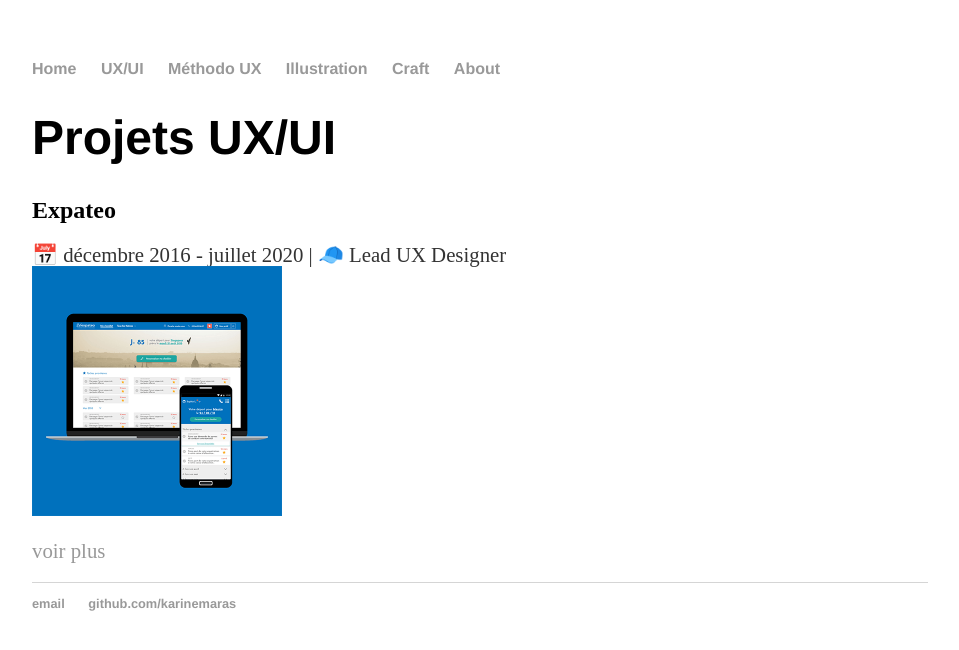
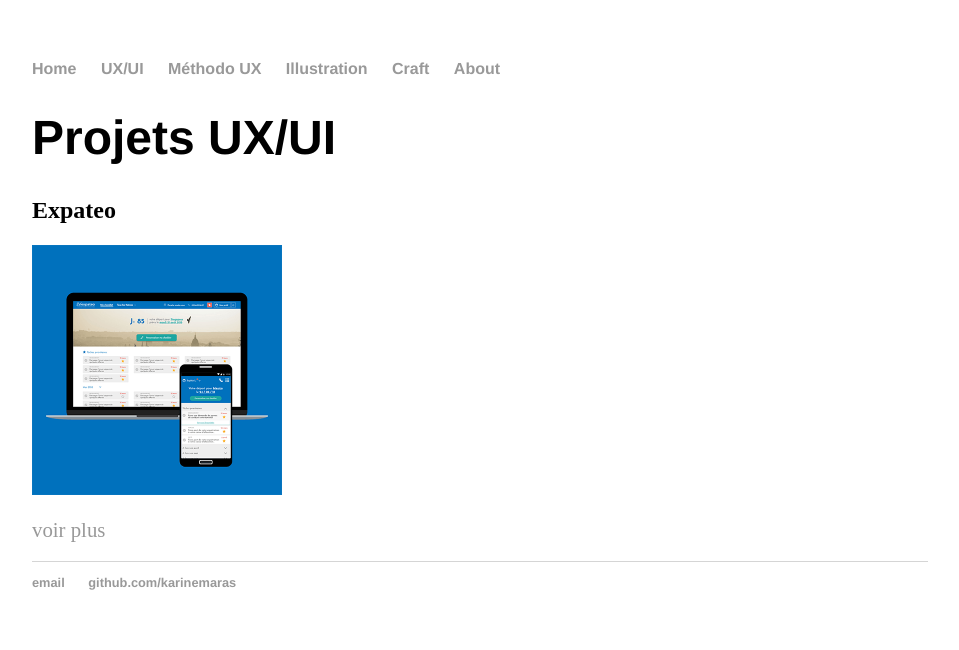
Before and after one commit to KarineMaras/karinemaras.github.io, a Jekyll site: the page built from UX-UI.md, in a window 1280 px wide. Shown: the top 650 px of the page, without its empty margins (160-1119 px from the left). Built offline with Jekyll 4.4.1, drawn with Linux system fonts in a browser that asks for light colours.

Commit message:
Update UX-UI.md

```diff
--- a/UX-UI.md
+++ b/UX-UI.md
@@ -6,7 +6,7 @@
 # Projets UX/UI
 
 ## Expateo
-📅 décembre 2016 - juillet 2020 | 🧢 Lead UX Designer
+
 <img src="https://raw.githubusercontent.com/KarineMaras/karinemaras.github.io/master/assets/images/PreviewExpateo.png" alt="Preview Expateo" width="250"/>
 
 <a href="/UX-UI/expateo">voir plus</a>
```
